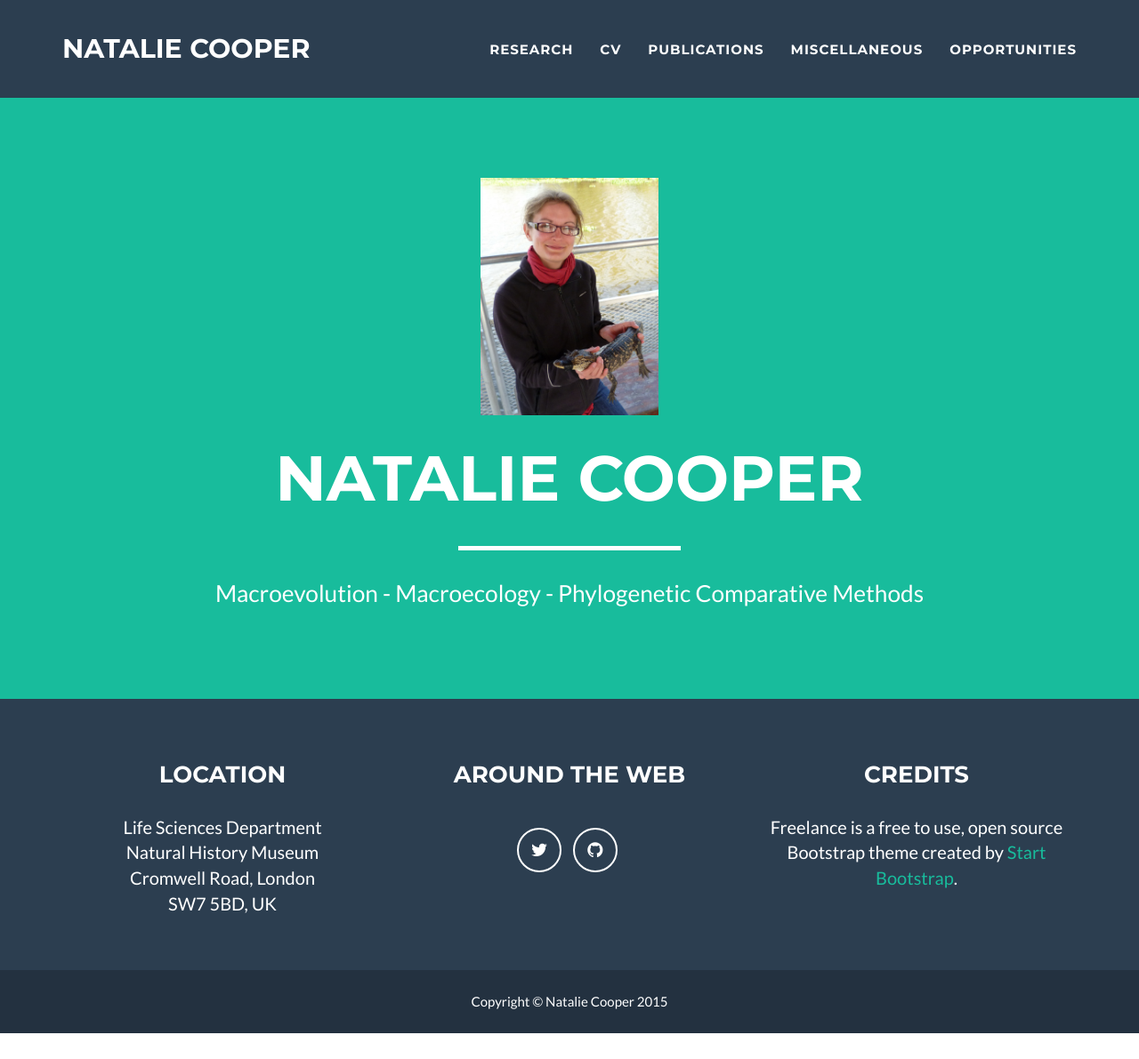
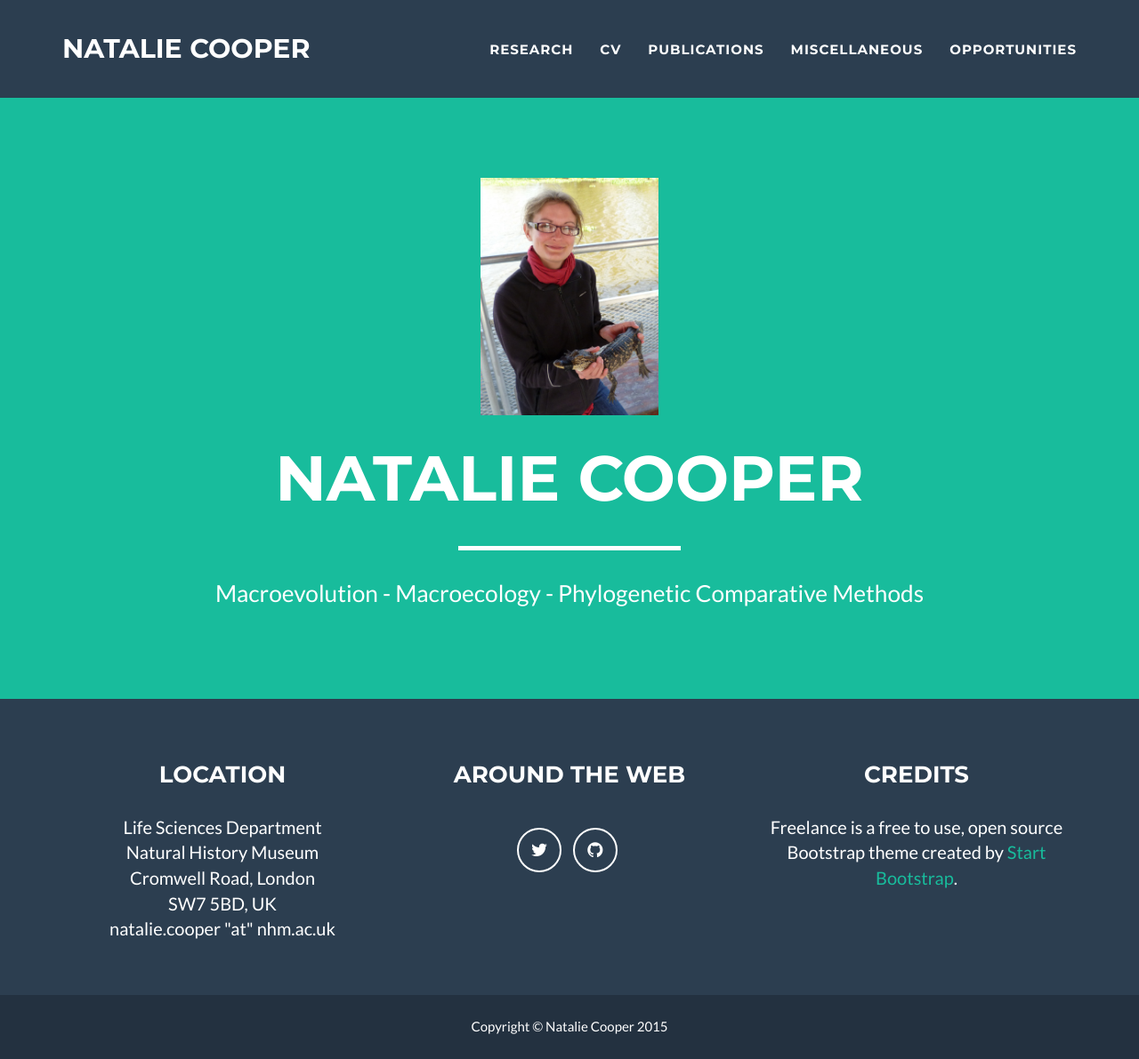
Before and after one commit to nhcooper123/nhcooper123.github.io, a Jekyll site: the page index.html, which Jekyll copies as it is, in a window 1280 px wide and 1191 px high. Shown: the whole window at 89% size. Built offline with Jekyll 4.4.1, drawn with Linux system fonts in a browser that asks for light colours.

Commit message:
Added email to pages

```diff
--- a/about.html
+++ b/about.html
@@ -134,6 +134,7 @@
                                 Natural History Museum <br>
                                 Cromwell Road, London <br>
                                 SW7 5BD, UK <br>
+                                natalie.cooper "at" nhm.ac.uk <br>
 
                         </p>
                     </div>
--- a/cv.html
+++ b/cv.html
@@ -147,7 +147,7 @@
                                 Natural History Museum <br>
                                 Cromwell Road, London <br>
                                 SW7 5BD, UK <br>
-
+		                        natalie.cooper "at" nhm.ac.uk <br>
                         </p>
                     </div>
                     <div class="footer-col col-md-4">
--- a/index.html
+++ b/index.html
@@ -98,6 +98,7 @@
                                 Natural History Museum <br>
                                 Cromwell Road, London <br>
                                 SW7 5BD, UK <br>
+                                natalie.cooper "at" nhm.ac.uk <br>
 
                         </p>
                     </div>
--- a/miscellaneous.html
+++ b/miscellaneous.html
@@ -179,7 +179,7 @@
                                 Natural History Museum <br>
                                 Cromwell Road, London <br>
                                 SW7 5BD, UK <br>
-
+		                        natalie.cooper "at" nhm.ac.uk <br>
                         </p>
                     </div>
                     <div class="footer-col col-md-4">
--- a/opportunities.html
+++ b/opportunities.html
@@ -125,7 +125,7 @@
     <ul>
       <li><a href="http://ec.europa.eu/research/mariecurieactions/about-msca/actions/if/index_en.htm"<strong><font color="2c3e50">Marie Sklodowska Curie European Fellowships</font></strong></a></li>
       <li><a href="http://www.royalcommission1851.org/awards/"<strong><font color="2c3e50">1851 Commission Fellowships</font></strong></a></li>
-      <li>  <a href="http://www.newtonfellowships.org/the-fellowships/"<strong><font color="2c3e50">Newton Fellowships</font></strong></a></li>
+      <li>  <a href="http://www.newtonfellowships.org/the-fellowships/"<strong><font color="2c3e50">Newton International Fellowships</font></strong></a></li>
     </ul>
     &nbsp
 
@@ -147,6 +147,7 @@
                                 Natural History Museum <br>
                                 Cromwell Road, London <br>
                                 SW7 5BD, UK <br>
+                                natalie.cooper "at" nhm.ac.uk <br>
 
                         </p>
                     </div>
--- a/publications.html
+++ b/publications.html
@@ -371,7 +371,7 @@
                                 Natural History Museum <br>
                                 Cromwell Road, London <br>
                                 SW7 5BD, UK <br>
-
+		                            natalie.cooper "at" nhm.ac.uk <br>
                         </p>
                     </div>
                     <div class="footer-col col-md-4">
```
